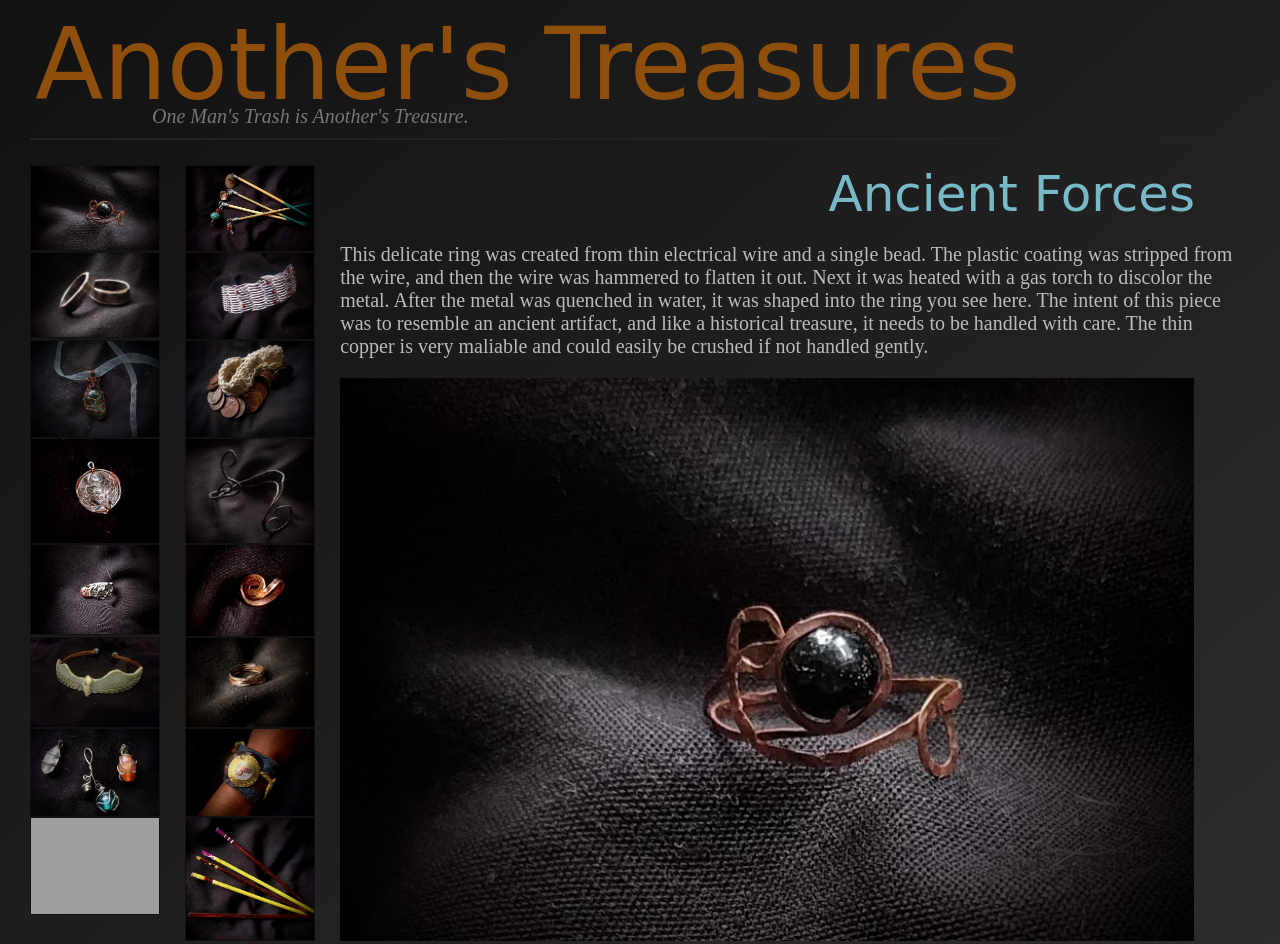
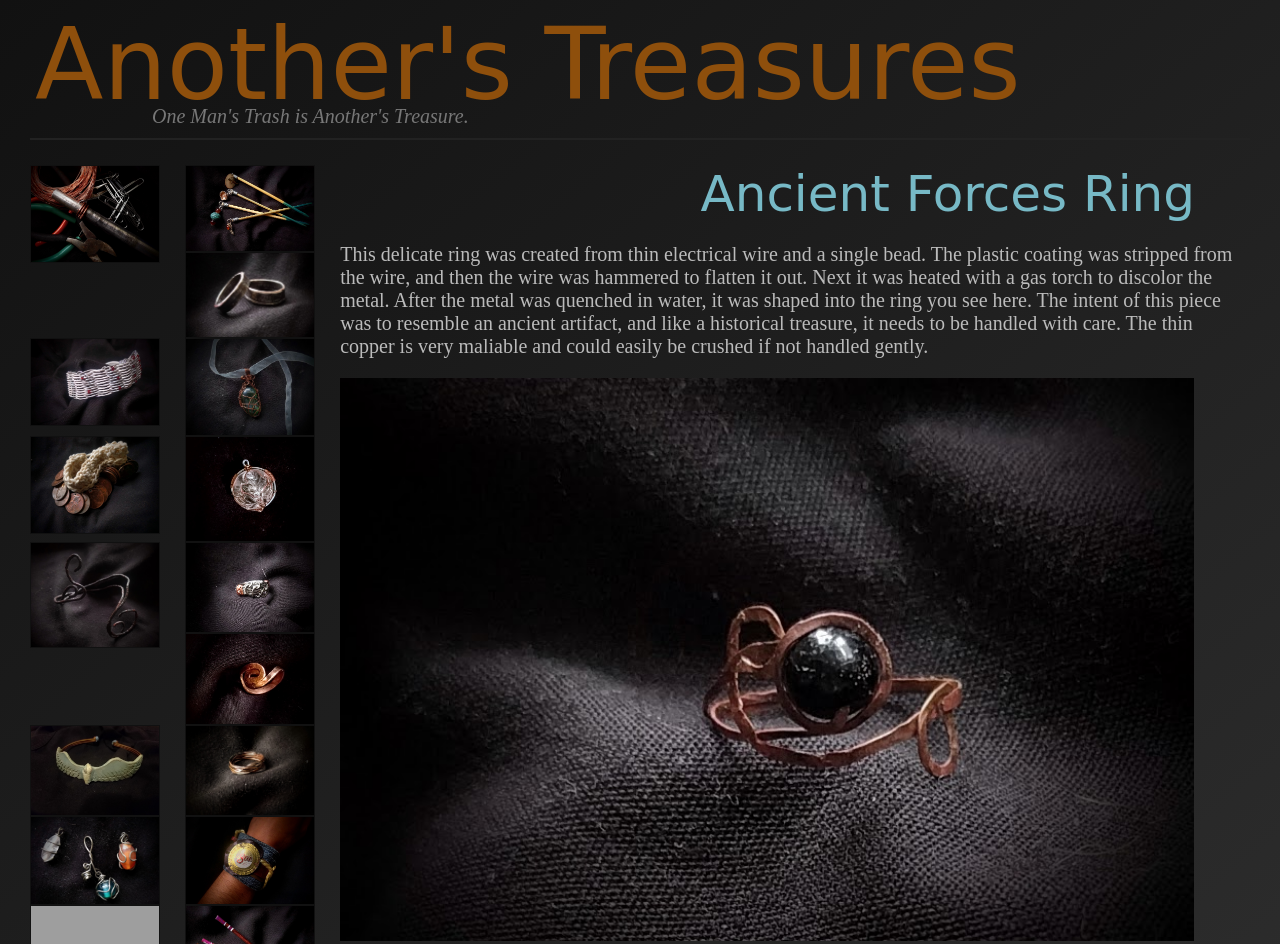
Before and after one commit to dianamcnulty/Jewelry-Maker-s-Portfolio, a plain HTML site: page index.html in a window 1280 px wide. Shown: the top 944 px of the page. Drawn offline with Linux system fonts and the light colour scheme; grey boxes are pictures that could not be loaded; a web font is replaced by a local one.

Commit message:
change images to weburls

```diff
--- a/index.html
+++ b/index.html
@@ -32,15 +32,15 @@
 
 		<div >
 		<!--this one holds the description and image of the selected object -->
-			<h2 id='itemName' style="text-align: right; padding-right: 40px;">Ancient Forces</h2>
+			<h2 id='itemName' style="text-align: right; padding-right: 40px;">Ancient Forces Ring</h2>
 			<p id='itemDescription' style="width: 100%;;">This delicate ring was created from thin electrical wire and a single bead. The plastic coating was stripped from the wire, and then the wire was hammered to flatten it out. Next it was heated with a gas torch to discolor the metal. After the metal was quenched in water, it was shaped into the ring you see here. The intent of this piece was to resemble an ancient artifact, and like a historical treasure, it needs to be handled with care. The thin copper is very maliable and could easily be crushed if not handled gently.</p>
-			<img style="width: 70%;" id='itemImage' src='images/ancientring.jpg' alt="handmade ring">
+			<img style="width: 70%;" id='itemImage' src='https://raw.githubusercontent.com/dianamcnulty/Jewelry-Maker-s-Portfolio/master/images/ancientring.JPG' alt="handmade ring">
 			<br>
 		</div>
 	</main>
 	<footer class="clearfix">
 	<aside>
-		<img src= 'images/workbench.jpg' style='width:30%;float:right;margin:25px;'>
+		<img src= 'https://raw.githubusercontent.com/dianamcnulty/Jewelry-Maker-s-Portfolio/master/images/workbench.JPG' style='width:30%;float:right;margin:25px;'>
 		<h2>About</h2>
 
 		<p style='font-style: italic;'>Making use of useless things.<p>
@@ -53,7 +53,7 @@
 		</p>
 	</aside>
 	<br>
-	<p style="text-align: right; color: #777;margin-right: 10px;">&copy 2017 Diana McNulty</p>
+	<p style="text-align: right; color: #777;margin-right: 10px;">&copy; 2017 Diana McNulty</p>
 	</footer>
 <script type="text/javascript" src='jewelry.js'></script>
 </body>
--- a/jewelry.js
+++ b/jewelry.js
@@ -14,22 +14,22 @@ var addNewItem = function(name, category, description, image){
 	collection.push(newItem);
 };
 
-addNewItem('Ancient Forces Ring', 'ring', 'This delicate ring was created from thin electrical wire and a single bead. The plastic coating was stripped from the wire, and then the wire was hammered to flatten it out. Next it was heated with a gas torch to discolor the metal. After the metal was quenched in water, it was shaped into the ring you see here. The intent of this piece was to resemble an ancient artifact, and like a historical treasure, it needs to be handled with care. The thin copper is very maliable and could easily be crushed if not handled gently.', 'images/ancientring.jpg');
-addNewItem('Charming Hairsticks', 'other', 'hairsticks made from unused bbq skewers, mismatched earings, and paperclips - the tips are sanded smooth (so nobody stabs their scalp) and coated in enamel to make them slide into the hair easier.', 'images/beadsticks.jpg');
-addNewItem('Coin Rings', 'ring', 'These rings were created out of coins. A hole was drilled in the center of each quarter, then the coin was heated with a gas torch. Heating the metal (also called anealing) softens it, making it easier to work with. At this point the ring is formed by hammering against it on a mandrel. \n These rings make great souvenirs if special coins are used, such as state or national park quarters, or international currency.', 'images/coinrings.jpg');
-addNewItem('Woven Wire Bracelet', 'bracelet', 'For this bracelet the wire was not stripped, but the plastic covering was left in tact. It was made with a very basic weave pattern, and red beads are sprinkled thoughout for a splash of color.', 'images/wireweave.jpg');
-addNewItem('Green Pendant','necklace', 'This handmade pendant is made from a stone that previously lived at the bottom of my fishtank. It was wrapped in electrical wire that had been stripped and heated. Then strung on a ribbon necklace.', 'images/greenpendant.jpg');
-addNewItem('Penny Anklet', 'bracelet', 'A crocheted anklet (that can also be worn as a bracelet) made from cotton string and pennies. It makes a lovely jingle as you walk. Great for salsa dancing! But maybe not great for libraries.', 'images/pennybracelet.jpg');
-addNewItem('Round Leaf Pendant', 'necklace', 'This handmade wire wrapped pendant is made from a large bead from a broken necklace, a paperclip, and short pieces of electrical wire. The thin copper wire traces the outlines of the leaves that are embossed in the bead.', 'images/leafbead.jpg');
-addNewItem('Weathered Copper Bracelet', 'bracelet', 'This bracelet was formed from heavy copper electrical wire. After it was formed the bracelet was then thrown in the wood stove as an experiment. The result was this hardened weathered rusty looking piece. The bracelet is coated in clear enamel to prolong its life and avoid staining the wearers skin and clothing', 'images/rustybracelet.jpg');
-addNewItem('Paperclip Ring', 'ring', 'A handmade ring made from 4 paperclips and short pieces of copper electrical wire that had been hammered flat and wrapped around the sides.', 'images/ppclipring.jpg');
-addNewItem('Copper Swirl Ring', 'ring', 'This ring is made from think copper electrical wire. It was formed my hammering the wire flat then shaping it on a mandrel.', 'images/swirlring.jpg');
-addNewItem('Azure Wings Choker', 'necklace', 'This necklace was made from a sea shell, copper wire and polimer clay. The clay was tinted using blue eye shadow. The copper wire is held in place by smaller guage electrical wire, which still sports the blue plastic coating.', 'images/wingschoker.jpg');
-addNewItem('A Nest of Wire', 'ring', 'This ring was formed with electrical wire. The wire was first stripped, then hammered flat. Then the wire was woven into the ring you see here. After it was finished, it was heated with a torch to alter the color. Some strands of the wire even reflect a blueish color in certain light.', 'images/wirenestring.jpg');
-addNewItem('Paperclip Bead Pendants', 'necklace', 'Wire wrapped bead pendants made from ordinary paperclips. The center pendant is inspired by the earth and moon', 'images/ppclipbeads.jpg');
-addNewItem('Bottle Cap Bracelet', 'bracelet', 'This bracelet was made as a souvenir from a trip to Mexico. Sol was my local choice of beverage for relaxing in the grass under the sunshine. This bottlecap made its way into my suitcase, so I flattened it and made it into a conversation piece. The denim is of course from a pair of cutoff jeans.', 'images/solbracelet.jpg');
-addNewItem('Frankenbag', 'other', 'My backpack is custom made for the purpose of hauling my flutes, sheetmusic, and everything I need for a rehearsal. The side pocket, made from an old pair of jeans, is intended to hold a wire music stand. The front pocket, made from an old broken handbag, has pockets inside for all my musical accessories (metronome, pencils, windclips..aka clothspins...) The rest is made from an old jacket, a curtain, and a broken belt.', 'images/backpack.jpg');
-addNewItem('Painted Hair Sticks', 'other', 'A collection of hand painted hair sticks, made from unused barbeque skewers that were cut short and filed down to remove the sharp point.', 'images/paintsticks.jpg' );
+addNewItem('Ancient Forces Ring', 'ring', 'This delicate ring was created from thin electrical wire and a single bead. The plastic coating was stripped from the wire, and then the wire was hammered to flatten it out. Next it was heated with a gas torch to discolor the metal. After the metal was quenched in water, it was shaped into the ring you see here. The intent of this piece was to resemble an ancient artifact, and like a historical treasure, it needs to be handled with care. The thin copper is very maliable and could easily be crushed if not handled gently.', 'https://raw.githubusercontent.com/dianamcnulty/Jewelry-Maker-s-Portfolio/master/images/workbench.JPG');
+addNewItem('Charming Hairsticks', 'other', 'hairsticks made from unused bbq skewers, mismatched earings, and paperclips - the tips are sanded smooth (so nobody stabs their scalp) and coated in enamel to make them slide into the hair easier.', 'https://raw.githubusercontent.com/dianamcnulty/Jewelry-Maker-s-Portfolio/master/images/beadsticks.JPG');
+addNewItem('Coin Rings', 'ring', 'These rings were created out of coins. A hole was drilled in the center of each quarter, then the coin was heated with a gas torch. Heating the metal (also called anealing) softens it, making it easier to work with. At this point the ring is formed by hammering against it on a mandrel. \n These rings make great souvenirs if special coins are used, such as state or national park quarters, or international currency.', 'https://raw.githubusercontent.com/dianamcnulty/Jewelry-Maker-s-Portfolio/master/images/coinrings.JPG');
+addNewItem('Woven Wire Bracelet', 'bracelet', 'For this bracelet the wire was not stripped, but the plastic covering was left in tact. It was made with a very basic weave pattern, and red beads are sprinkled thoughout for a splash of color.', 'https://raw.githubusercontent.com/dianamcnulty/Jewelry-Maker-s-Portfolio/master/images/wireweave.JPG');
+addNewItem('Green Pendant','necklace', 'This handmade pendant is made from a stone that previously lived at the bottom of my fishtank. It was wrapped in electrical wire that had been stripped and heated. Then strung on a ribbon necklace.', 'https://raw.githubusercontent.com/dianamcnulty/Jewelry-Maker-s-Portfolio/master/images/greenpendant.JPG');
+addNewItem('Penny Anklet', 'bracelet', 'A crocheted anklet (that can also be worn as a bracelet) made from cotton string and pennies. It makes a lovely jingle as you walk. Great for salsa dancing! But maybe not great for libraries.', 'https://raw.githubusercontent.com/dianamcnulty/Jewelry-Maker-s-Portfolio/master/images/pennybracelet.JPG');
+addNewItem('Round Leaf Pendant', 'necklace', 'This handmade wire wrapped pendant is made from a large bead from a broken necklace, a paperclip, and short pieces of electrical wire. The thin copper wire traces the outlines of the leaves that are embossed in the bead.', 'https://raw.githubusercontent.com/dianamcnulty/Jewelry-Maker-s-Portfolio/master/images/leafbead.JPG');
+addNewItem('Weathered Copper Bracelet', 'bracelet', 'This bracelet was formed from heavy copper electrical wire. After it was formed the bracelet was then thrown in the wood stove as an experiment. The result was this hardened weathered rusty looking piece. The bracelet is coated in clear enamel to prolong its life and avoid staining the wearers skin and clothing', 'https://raw.githubusercontent.com/dianamcnulty/Jewelry-Maker-s-Portfolio/master/images/rustybracelet.JPG');
+addNewItem('Paperclip Ring', 'ring', 'A handmade ring made from 4 paperclips and short pieces of copper electrical wire that had been hammered flat and wrapped around the sides.', 'https://raw.githubusercontent.com/dianamcnulty/Jewelry-Maker-s-Portfolio/master/images/ppclipring.JPG');
+addNewItem('Copper Swirl Ring', 'ring', 'This ring is made from think copper electrical wire. It was formed my hammering the wire flat then shaping it on a mandrel.', 'https://raw.githubusercontent.com/dianamcnulty/Jewelry-Maker-s-Portfolio/master/images/swirlring.JPG');
+addNewItem('Azure Wings Choker', 'necklace', 'This necklace was made from a sea shell, copper wire and polimer clay. The clay was tinted using blue eye shadow. The copper wire is held in place by smaller guage electrical wire, which still sports the blue plastic coating.', 'https://raw.githubusercontent.com/dianamcnulty/Jewelry-Maker-s-Portfolio/master/images/wingschoker.JPG');
+addNewItem('A Nest of Wire', 'ring', 'This ring was formed with electrical wire. The wire was first stripped, then hammered flat. Then the wire was woven into the ring you see here. After it was finished, it was heated with a torch to alter the color. Some strands of the wire even reflect a blueish color in certain light.', 'https://raw.githubusercontent.com/dianamcnulty/Jewelry-Maker-s-Portfolio/master/images/wirenestring.JPG');
+addNewItem('Paperclip Bead Pendants', 'necklace', 'Wire wrapped bead pendants made from ordinary paperclips. The center pendant is inspired by the earth and moon', 'https://raw.githubusercontent.com/dianamcnulty/Jewelry-Maker-s-Portfolio/master/images/ppclipbeads.JPG');
+addNewItem('Bottle Cap Bracelet', 'bracelet', 'This bracelet was made as a souvenir from a trip to Mexico. Sol was my local choice of beverage for relaxing in the grass under the sunshine. This bottlecap made its way into my suitcase, so I flattened it and made it into a conversation piece. The denim is of course from a pair of cutoff jeans.', 'https://raw.githubusercontent.com/dianamcnulty/Jewelry-Maker-s-Portfolio/master/images/solBracelet.JPG');
+addNewItem('Frankenbag', 'other', 'My backpack is custom made for the purpose of hauling my flutes, sheetmusic, and everything I need for a rehearsal. The side pocket, made from an old pair of jeans, is intended to hold a wire music stand. The front pocket, made from an old broken handbag, has pockets inside for all my musical accessories (metronome, pencils, windclips..aka clothspins...) The rest is made from an old jacket, a curtain, and a broken belt.', 'https://raw.githubusercontent.com/dianamcnulty/Jewelry-Maker-s-Portfolio/master/images/backpack.JPG');
+addNewItem('Painted Hair Sticks', 'other', 'A collection of hand painted hair sticks, made from unused barbeque skewers that were cut short and filed down to remove the sharp point.', 'https://raw.githubusercontent.com/dianamcnulty/Jewelry-Maker-s-Portfolio/master/images/paintsticks.jpg' );
 var listThumbnails = function () {
 	for (var i = 0; i<collection.length; i++){
 		var newThumbnail = document.createElement("img");
```
